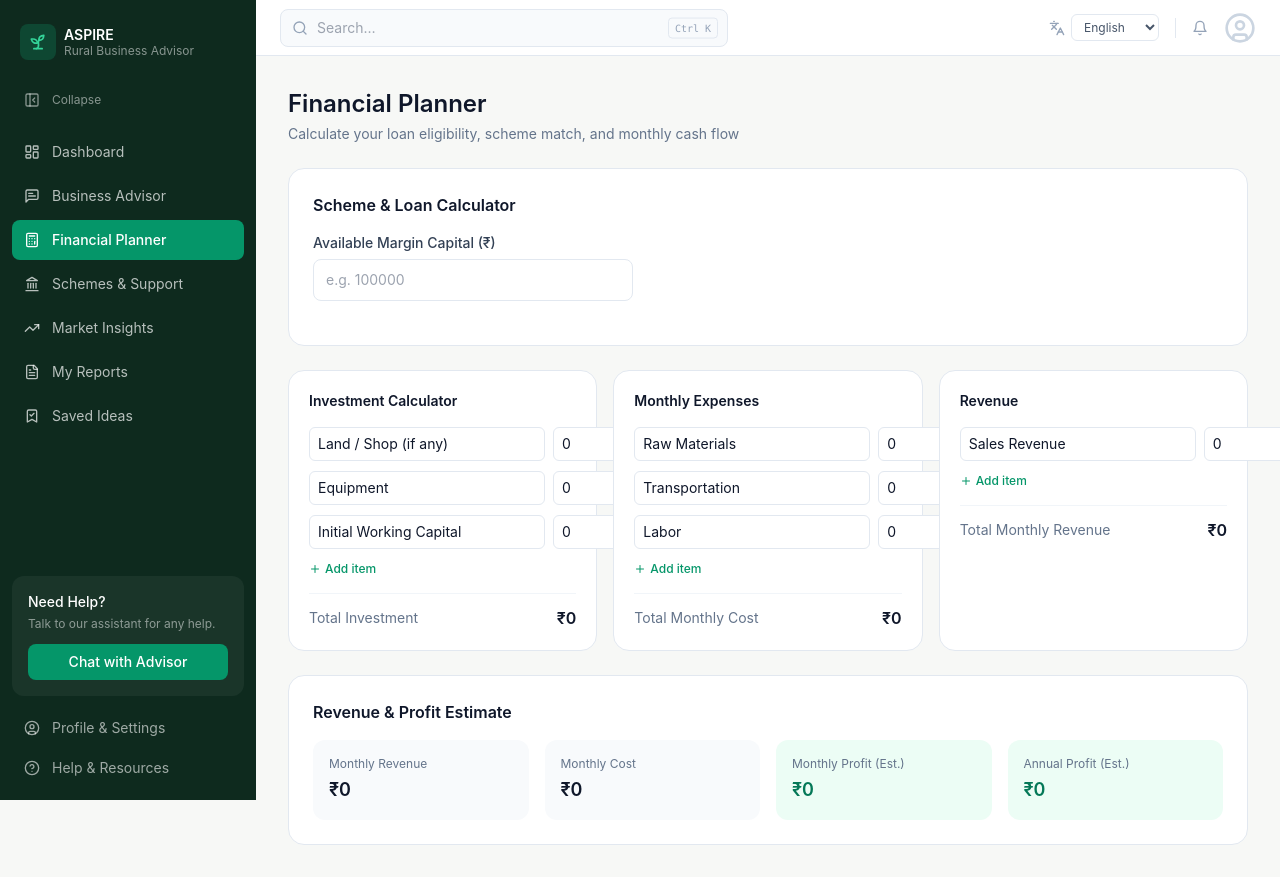
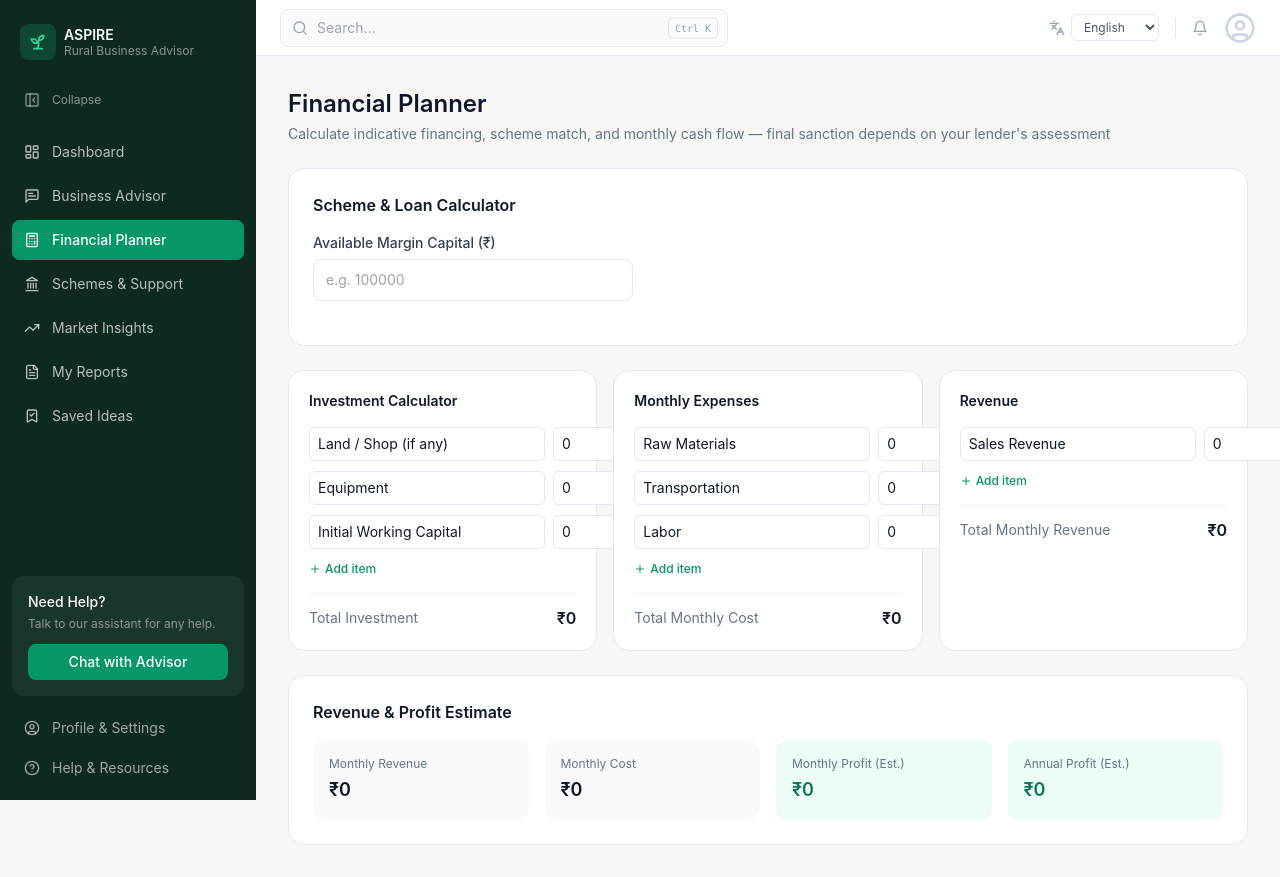
Before and after one commit to anixtech001-lab/ASPIRE, a Next.js app: page /financial-planner in a window 1280 px wide. Shown: the top 877 px of the page. Built offline with nearby package versions, Linux system fonts and the light colour scheme.

Commit message:
Section 17/41: replace 'eligibility/approval' language with 'indicative financing' framing across app

```diff
--- a/app/dashboard/page.tsx
+++ b/app/dashboard/page.tsx
@@ -66,7 +66,7 @@ export default function DashboardPage() {
             />
             <StatCard
               icon={<TrendingUp className="h-5 w-5 text-emerald-600" />}
-              label="Loan Eligibility"
+              label="Indicative Financing"
               value={formatINR(financialPlan!.details.loanAmount)}
               sub={financialPlan!.details.scheme?.name ?? "Review Required"}
             />
--- a/app/financial-planner/page.tsx
+++ b/app/financial-planner/page.tsx
@@ -77,7 +77,8 @@ export default function FinancialPlannerPage() {
     <div className="p-6 md:p-8 max-w-6xl mx-auto">
       <h1 className="text-2xl font-semibold mb-1">Financial Planner</h1>
       <p className="text-sm text-slate-500 mb-6">
-        Calculate your loan eligibility, scheme match, and monthly cash flow
+        Calculate indicative financing, scheme match, and monthly cash flow — final sanction
+        depends on your lender&apos;s assessment
       </p>
 
       {/* ---- Loan / Scheme Calculator ---- */}
@@ -106,7 +107,7 @@ export default function FinancialPlannerPage() {
           <>
             <div className="grid grid-cols-2 sm:grid-cols-4 gap-4 mb-5">
               <MiniStat label="Project Cost" value={formatINR(plan.details.projectCost)} />
-              <MiniStat label="Loan Amount" value={formatINR(plan.details.loanAmount)} />
+              <MiniStat label="Indicative Financing" value={formatINR(plan.details.loanAmount)} />
               <MiniStat
                 label="Scheme"
                 value={plan.details.scheme?.name ?? "Exceeds Limits"}
@@ -125,7 +126,8 @@ export default function FinancialPlannerPage() {
                 automatically.
               </div>
             ) : (
-              <div className="bg-emerald-50 text-emerald-800 text-sm rounded-lg p-4 mb-5">
+              <>
+                <div className="bg-emerald-50 text-emerald-800 text-sm rounded-lg p-4 mb-2">
                   Your project cost of <strong>{formatINR(plan.details.projectCost)}</strong> falls
                   under the <strong>{plan.details.scheme!.name}</strong> because it is{" "}
                   {plan.details.scheme!.name === "Micro Finance Scheme"
@@ -133,6 +135,12 @@ export default function FinancialPlannerPage() {
                     : "between ₹1.40 lakh and ₹50 lakh"}
                   .
                 </div>
+                <p className="text-xs text-slate-400 mb-5">
+                  This is an <strong>indicative</strong> structure based on the scheme assumptions
+                  above — not a loan approval. Final sanction is subject to applicable scheme
+                  rules and your lending/channelizing agency&apos;s own assessment.
+                </p>
+              </>
             )}
 
             {plan.emiSchedule && (
--- a/app/report/page.tsx
+++ b/app/report/page.tsx
@@ -139,7 +139,7 @@ export default function ReportPage() {
       push(`Project cost of ${formatINR(financialPlan.details.projectCost)} exceeds standard scheme limits.`);
     } else {
       push(`Project Cost: ${formatINR(financialPlan.details.projectCost)}`);
-      push(`Loan Amount: ${formatINR(financialPlan.details.loanAmount)}`);
+      push(`Indicative Financing: ${formatINR(financialPlan.details.loanAmount)}`);
       push(`Scheme: ${financialPlan.details.scheme!.name}`);
       push(`Interest Rate: ${financialPlan.details.scheme!.interestRate}% p.a.`);
       push(`Tenure: ${financialPlan.details.scheme!.tenureYears} years`);
@@ -219,7 +219,7 @@ export default function ReportPage() {
             <GlanceRow label="Business Type" value={businessDetails.businessCategory} />
             <GlanceRow label="Location" value={`${businessDetails.location}, ${businessDetails.state}`} />
             <GlanceRow label="Project Cost" value={formatINR(financialPlan.details.projectCost)} />
-            <GlanceRow label="Loan Amount" value={formatINR(financialPlan.details.loanAmount)} />
+            <GlanceRow label="Indicative Financing" value={formatINR(financialPlan.details.loanAmount)} />
             <GlanceRow label="Scheme" value={financialPlan.details.scheme?.name ?? "Exceeds standard limits"} />
             <GlanceRow label="Risk Level" value={feasibilityReport.riskLevel} last />
           </div>
@@ -424,7 +424,7 @@ function FinancialTab({ plan }: { plan: Plan }) {
         <>
           <div className="grid grid-cols-2 sm:grid-cols-3 gap-4 mb-5">
             <MiniStat label="Project Cost" value={formatINR(plan.details.projectCost)} />
-            <MiniStat label="Loan Amount" value={formatINR(plan.details.loanAmount)} />
+            <MiniStat label="Indicative Financing" value={formatINR(plan.details.loanAmount)} />
             <MiniStat label="Scheme" value={plan.details.scheme!.name} />
             <MiniStat label="Interest Rate" value={`${plan.details.scheme!.interestRate}% p.a.`} />
             <MiniStat label="Tenure" value={`${plan.details.scheme!.tenureYears} years`} />
```
Lines whose indentation alone changed are shown as unchanged.
